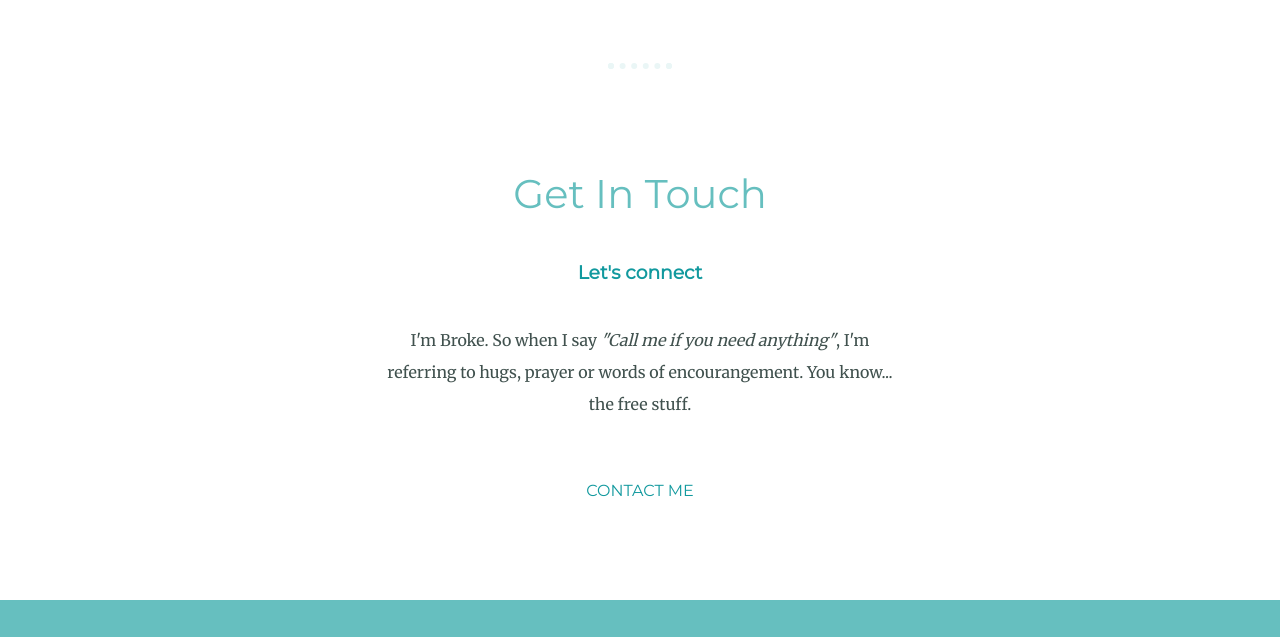
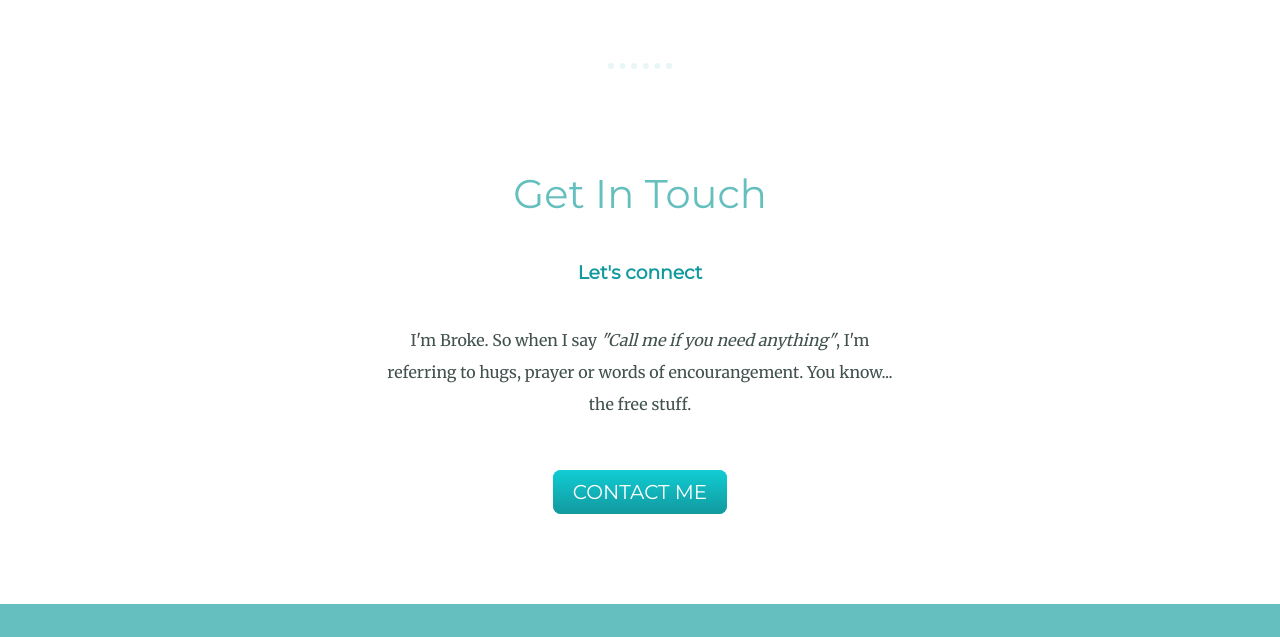
Before and after one commit to RazviCodingPadawan/My_CV, a plain HTML site: page index.html in a window 1280 px wide. Shown: the part 2735-3372 px from the top of the page. Drawn offline with Linux system fonts and the light colour scheme.

Commit message:
last changes

```diff
--- a/css/styles.css
+++ b/css/styles.css
@@ -73,12 +73,10 @@ hr {
   right: 250px;
   top: 40px;
 }
-
 button {
   border: none;
   background-color: transparent;
 }
-
 a, button {
   color: #11999E;
   font-family: 'Montserrat', sans-serif;
@@ -105,3 +103,30 @@ a:hover, button:hover {
   font-size: 0.75rem;
   padding: 20px 0;
 }
+
+.btn {
+  background: #11CDD4;
+  background-image: -webkit-linear-gradient(top, #11CDD4, #11999e);
+  background-image: -moz-linear-gradient(top, #11CDD4, #11999e);
+  background-image: -ms-linear-gradient(top, #11CDD4, #11999e);
+  background-image: -o-linear-gradient(top, #11CDD4, #11999e);
+  background-image: linear-gradient(to bottom, #11CDD4, #11999e);
+  -webkit-border-radius: 8;
+  -moz-border-radius: 8;
+  border-radius: 8px;
+  font-family: 'Montserrat', sans-serif;
+  color: #ffffff;
+  font-size: 20px;
+  padding: 10px 20px 10px 20px;
+  text-decoration: none;
+}
+
+.btn:hover {
+  background: #30e3cb;
+  background-image: -webkit-linear-gradient(top, #30e3cb, #2bc4ad);
+  background-image: -moz-linear-gradient(top, #30e3cb, #2bc4ad);
+  background-image: -ms-linear-gradient(top, #30e3cb, #2bc4ad);
+  background-image: -o-linear-gradient(top, #30e3cb, #2bc4ad);
+  background-image: linear-gradient(to bottom, #30e3cb, #2bc4ad);
+  text-decoration: none;
+}
```
